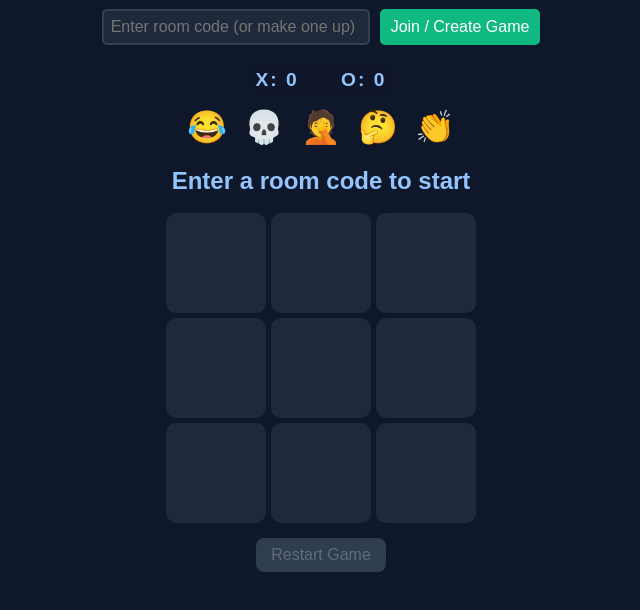
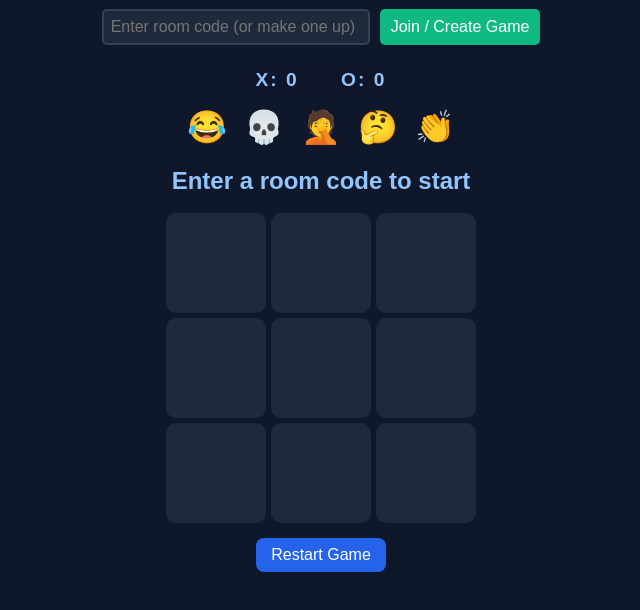
Before and after one commit to noblefx0/tic-tac-fun, a plain HTML site: page index.html in a window 1280 px wide. Shown: the part 162-772 px from the top of the page, without its empty margins (319-959 px from the left). Drawn offline with Linux system fonts and the light colour scheme.

Commit message:
Enable the Restart Game button

```diff
--- a/index.html
+++ b/index.html
@@ -59,7 +59,7 @@
         <div class="cell" data-index="8"></div>
     </div>
 
-    <button id="reset" disabled>Restart Game</button>
+    <button id="reset">Restart Game</button>
 
     <script>
         // Your Firebase config — replace with yours from Firebase console
```
